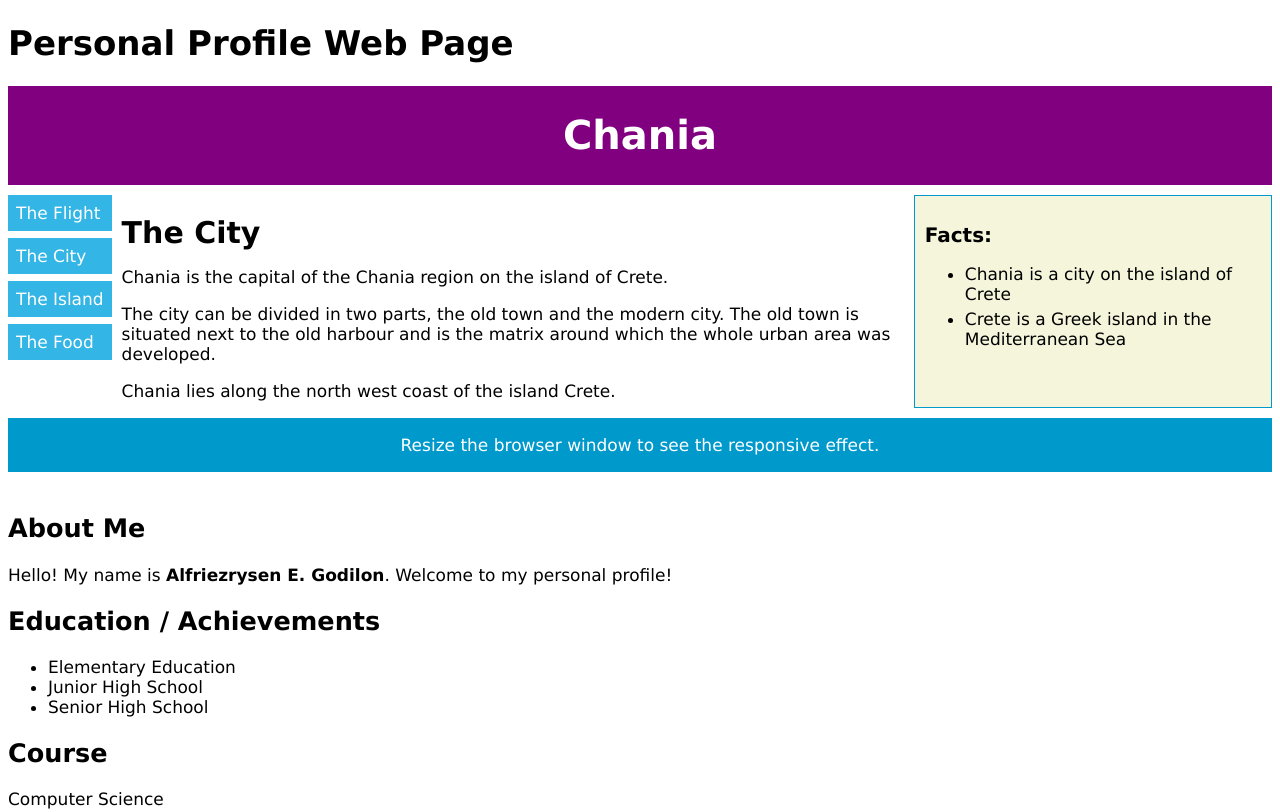
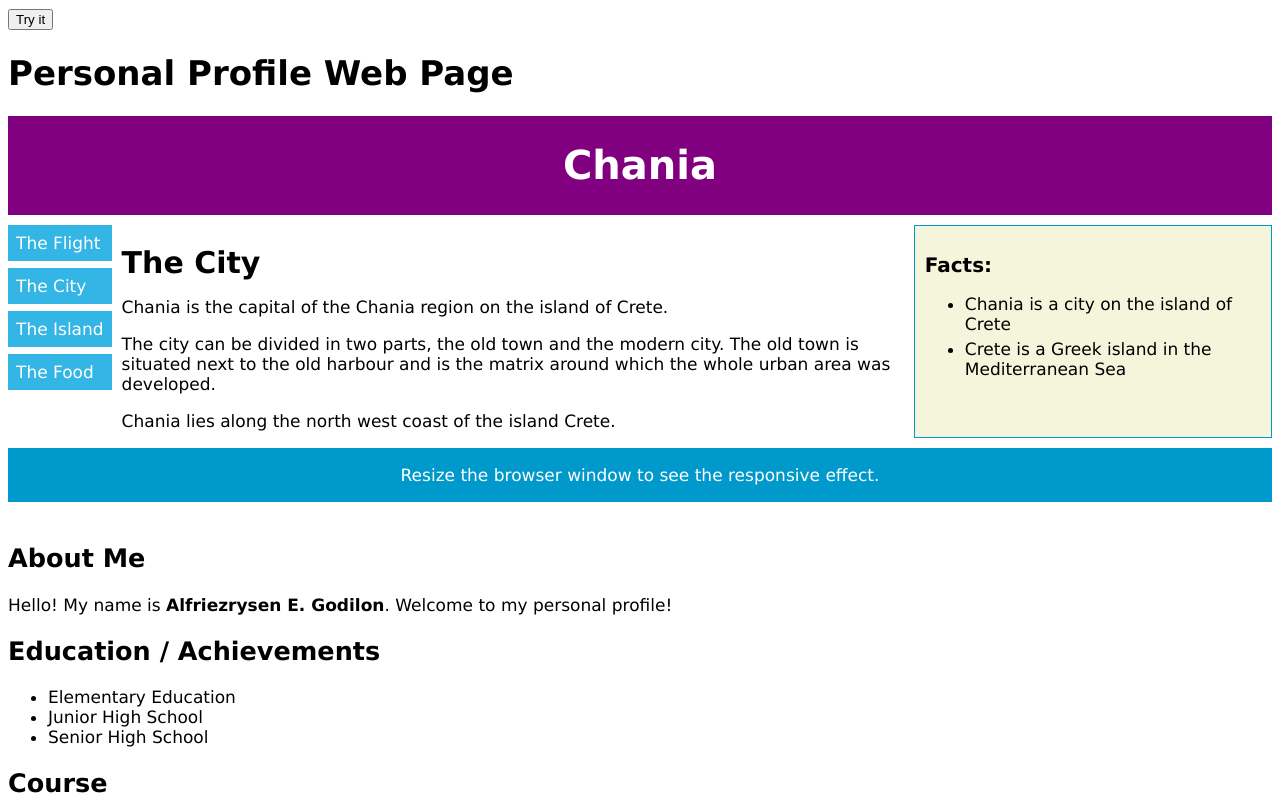
Before and after one commit to apcaegodilon/webprog-CS251_IT253-html-lessons, a plain HTML site: page introduction/index.html in a window 1280 px wide. Shown: the top 812 px of the page. Drawn offline with Linux system fonts and the light colour scheme.

Commit message:
added external javascript

```diff
--- a/introduction/index.html
+++ b/introduction/index.html
@@ -9,6 +9,8 @@
 </head>
 
 <body>
+    <button type="button" onclick="myFunction()">Try it</button>
+    <script src="js/myScript.js"></script>
 
     <h1>Personal Profile Web Page</h1>
 
--- /dev/null
+++ b/introduction/js/myScript.js
@@ -0,0 +1,3 @@
+function myFunction() {
+  document.getElementById("demo").innerHTML = "Paragraph changed.";
+}
```
